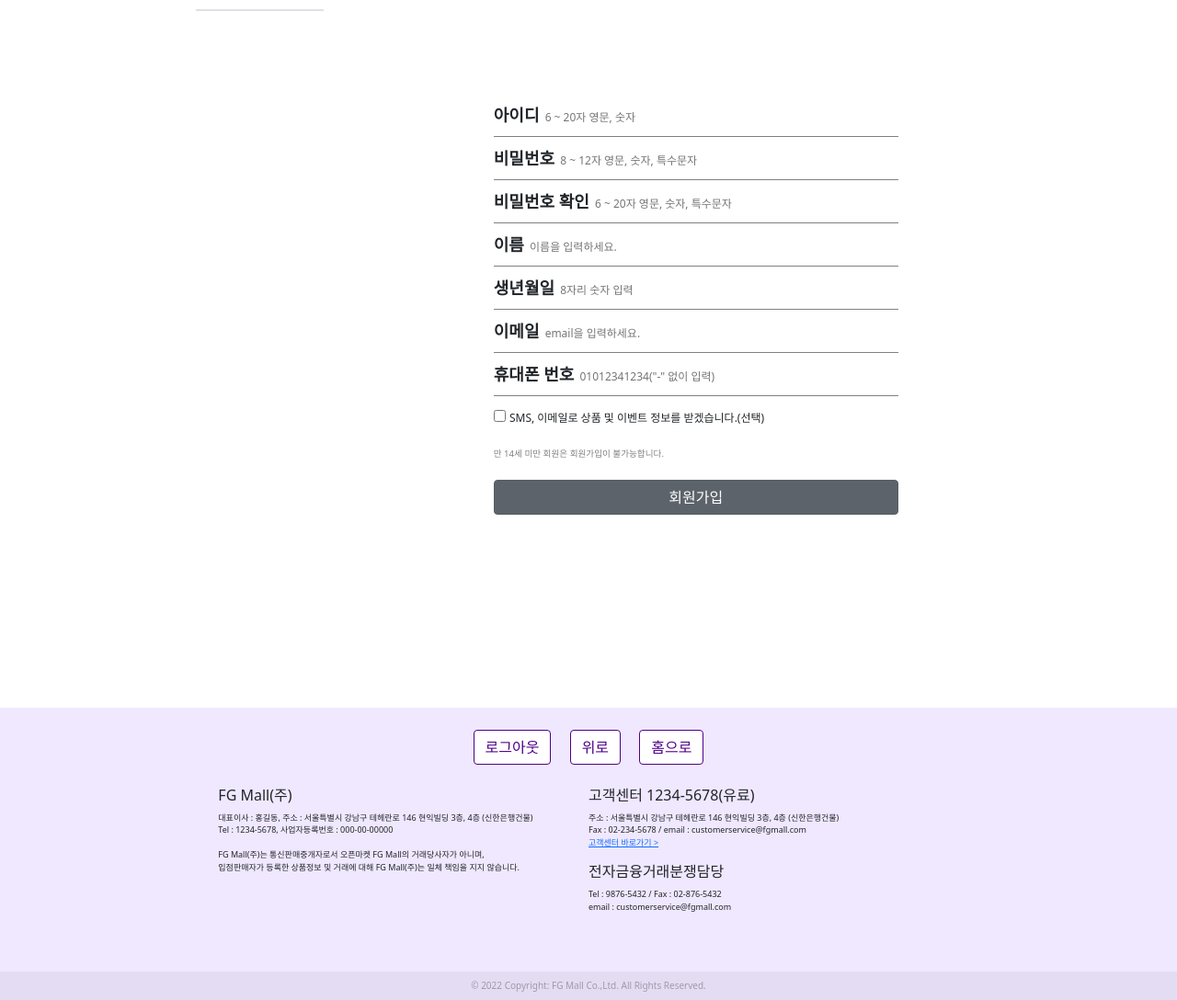
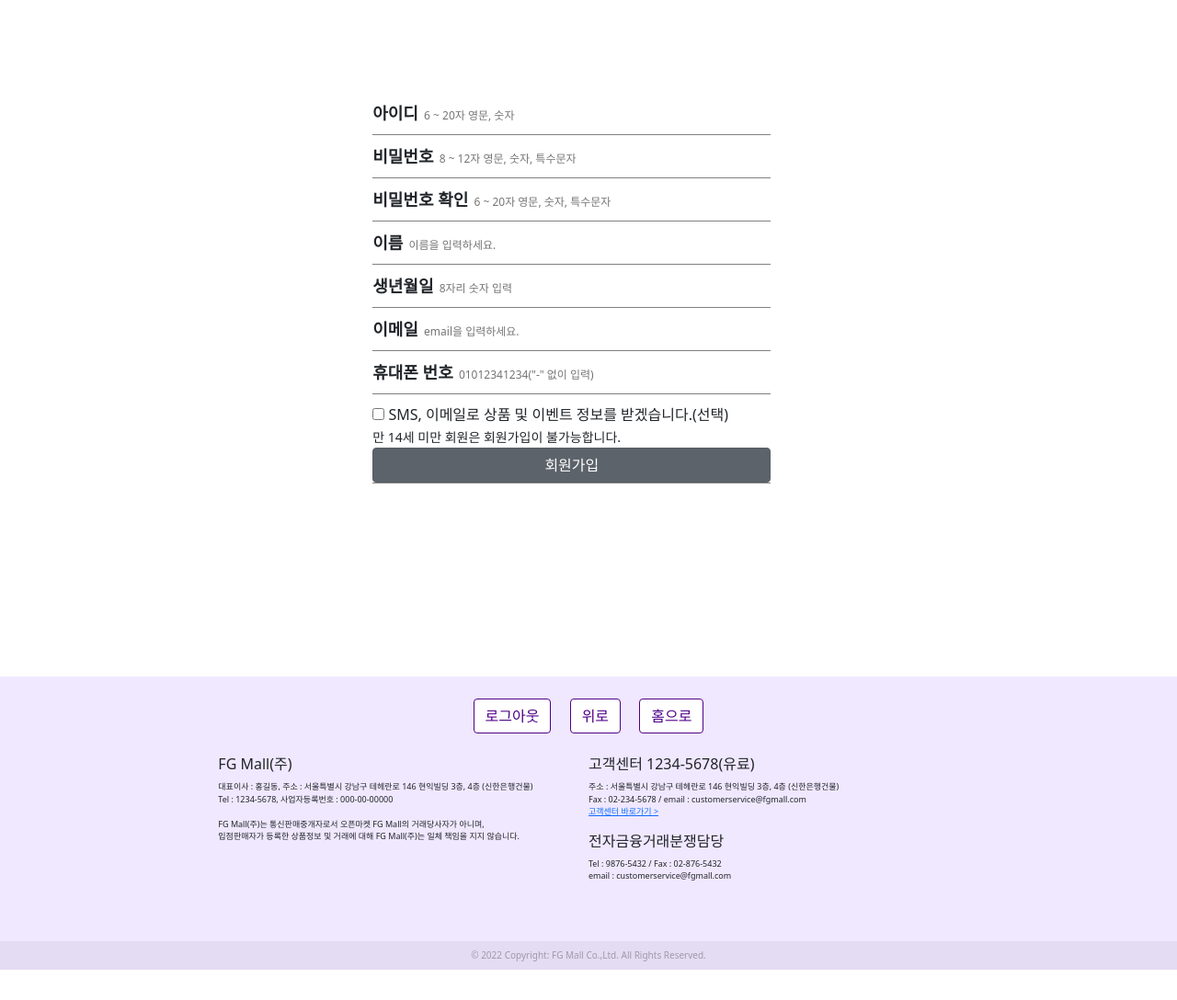
Before and after one commit to RockhoRockho/Project_FG, a Django app: page /wonjun/join/ in a window 1280 px wide. Shown: the part 160-1248 px from the top of the page at 92% size. After the commit the page ends 1215 px from the top, so only its background shows below. Run offline with Django 3.2, Linux system fonts and the light colour scheme; some libraries are stand-ins or nearby versions.

Commit message:
제거 수정

```diff
--- a/products/templates/review.html
+++ b/products/templates/review.html
@@ -175,7 +175,7 @@
 <!--작성모달-->
 <div id="write" class="modal" style="background-color: rgba(0,0,0,0.4);">
     <div class="modal-content" style="width: 36%; margin: 13% auto; background-color: rgb(252, 252, 252);">
-        <div class="title" style="border: none; background-color: rgb(119, 118, 177); margin-top: 0;">
+        <div class="title">
             <div>
                 <div class="pro_modi">상품리뷰 작성</div>
                 <div class="close" id="close">&times;</div>
@@ -206,7 +206,7 @@
             </div>
         </div>
         <div class="modal-footer justify-content-center">
-            <button type="button" id="close_sec" class="btn btn-primary btn-sm col-md-4">취소</button>
+            <button type="button" id="close_sec" class="btn btn-secondary btn-sm col-md-4">취소</button>
             <button type="button" class="btn btn-primary btn-sm col-md-4">작성완료</button>
         </div>
     </div>
@@ -215,7 +215,7 @@
 <!--수정모달-->
 <div id="modify" class="modal" style="background-color: rgba(0,0,0,0.4);">
     <div class="modal-content" style="width: 36%; margin: 13% auto; background-color: rgb(252, 252, 252);">
-        <div class="title" style="border: none; background-color: rgb(119, 118, 177); margin-top: 0;">
+        <div class="title">
             <span class="pro_modi col-10">상품리뷰 수정</span>
             <span class="col-1 close" id="close3">&times;</span>
         </div>
--- a/static/wonjun/css/join.css
+++ b/static/wonjun/css/join.css
@@ -1,24 +1,30 @@
 #wrap{
     width: 100%;
+    margin-right: 0;
+}
+#container{
+    width: 570px;
     margin: 0 auto;
 }
-#container{
-    width: 550px;
-    margin: 100px 39%;
+.sc{
+    margin: 100px auto;
+    width: 95%;
 }
-#container > div{
+#container > div > div{
     border-bottom: 1px solid gray;
     margin-bottom: 10px;
+    margin-left: 3em;
     width: 80%;
 }
-#container > div > span{
+#container > div > div > span{
     font-size: 18px;
     font-weight: bold;
 }
-#container > div > input{
+#container > div > div > input{
     border: none;
     font-size: 12px;
     margin-bottom: 10px;
+    width: 70%;
 }
 #container > .sub{
     border: none;
--- a/static/wonjun/css/login.css
+++ b/static/wonjun/css/login.css
@@ -7,7 +7,7 @@
 }
 
 .login_box {
-    margin: 50px auto;
+    margin: 150px auto 100px;
     width: 520px;
     /* outline: 1px solid purple; */
     padding: 0 10px 0;
@@ -45,6 +45,7 @@
     font-weight: bold;
     letter-spacing: 1px;
 }
+
 
 .btn_sub>div {
     float: left;
--- a/wonjun/templates/join.html
+++ b/wonjun/templates/join.html
@@ -2,7 +2,7 @@
 {% load mathfilters %}
 
 {% block title %}
-Login_Page
+회원가입
 {% endblock %}
 {% block stylesheet %}
 {% load static %}
@@ -12,6 +12,7 @@ Login_Page
 {% block contents %}
 <div id="wrap">
     <div id="container">
+        <div class="sc">
             <div class="id">
                 <span>아이디</span>
                 <input type="text" placeholder="6 ~ 20자 영문, 숫자">
@@ -46,13 +47,13 @@ Login_Page
                 <div><small>만 14세 미만 회원은 회원가입이 불가능합니다.</small></div>
                 <div><button type="button" class="btn btn-secondary">회원가입</button></div>
             </div>
-    </div clas>
-    <footer>
+        </div>
+    </div>
 
-    </footer>
 </div>
 {% endblock %}
 
-<script src="https://cdn.jsdelivr.net/npm/bootstrap@5.0.2/dist/js/bootstrap.bundle.min.js"
-    integrity="sha384-MrcW6ZMFYlzcLA8Nl+NtUVF0sA7MsXsP1UyJoMp4YLEuNSfAP+JcXn/tWtIaxVXM" crossorigin="anonymous">
+<script>
 </script>
+{% block nav %}
+{% endblock %}
--- a/wonjun/templates/login1.html
+++ b/wonjun/templates/login1.html
@@ -53,11 +53,6 @@ Login_Page
                     <a href="#" class="naver">
                         <div class="naver">
                             <strong>네이버로그인</strong>
-                        </div>
-                    </a>
-                    <a href="#" class="Apple">
-                        <div class="Apple">
-                            <strong>Apple로그인</strong>
                         </div>
                     </a>
                 </div>
--- a/wonjun/templates/question.html
+++ b/wonjun/templates/question.html
@@ -22,8 +22,8 @@
                 <div class="re">
                     <p>* 표시는 필수 입력 항목입니다.</p>
                 </div>
-                <div class="title">
-                    <div class="row">
+                <div class="title" style="margin-bottom: 4em;">
+                    <div class="row" id="row1">
                         <span class="col-md-3">상담제목 *</span>
                         <div class="col-md-9" style="height: 40px;"><input type="text" placeholder="상담제목을 입력주세요."></div>
                     </div>
```
Also changed, not shown: static/wonjun/css/question.css (+3 -4 lines), static/wonjun/css/question_detail.css (+3 -8 lines), wonjun/templates/question_detail.html (+4 -4 lines), wonjun/templates/question_main.html (+1 -11 lines), static/wonjun/css/pick.css (line endings or trailing spaces). Lines whose indentation alone changed are shown as unchanged.
